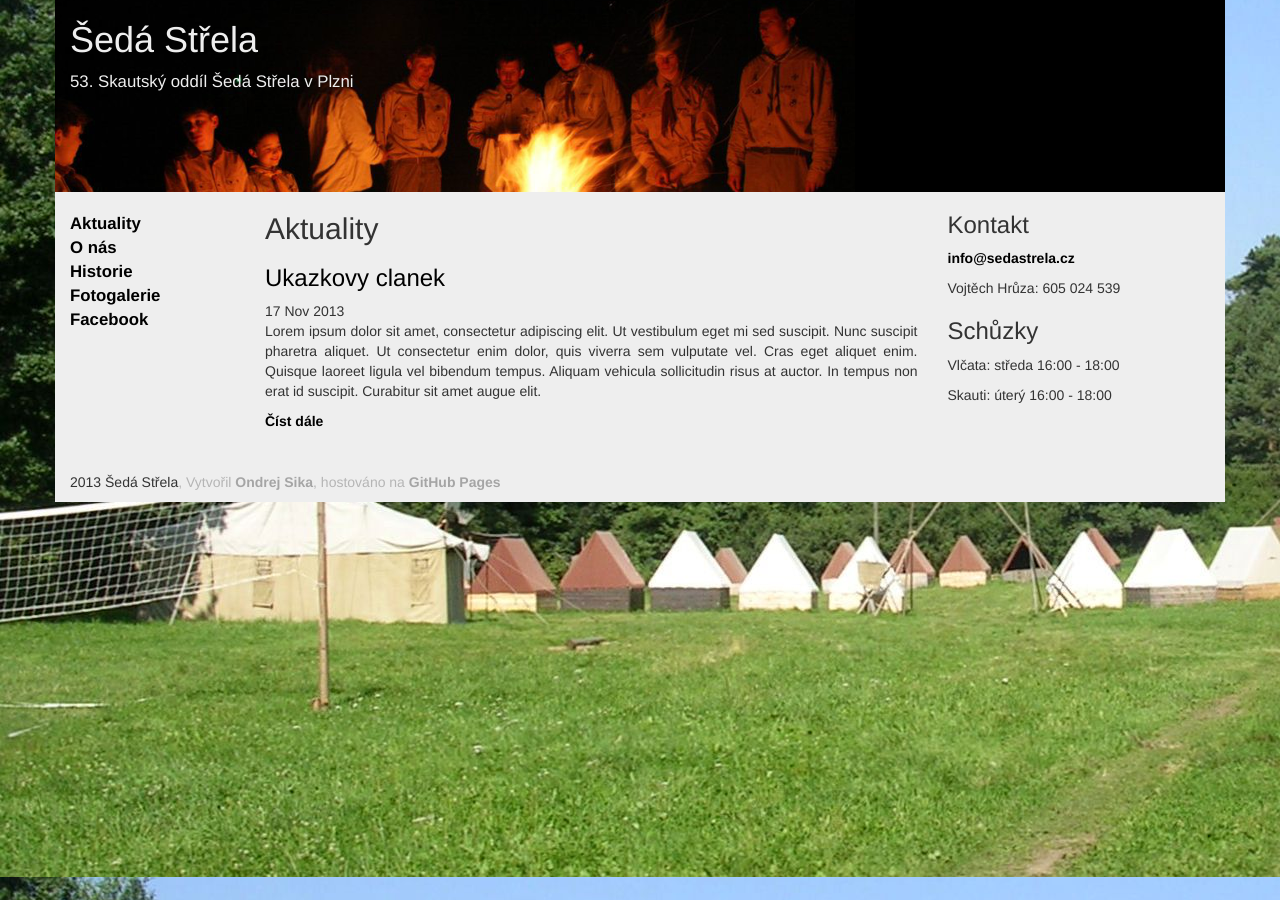
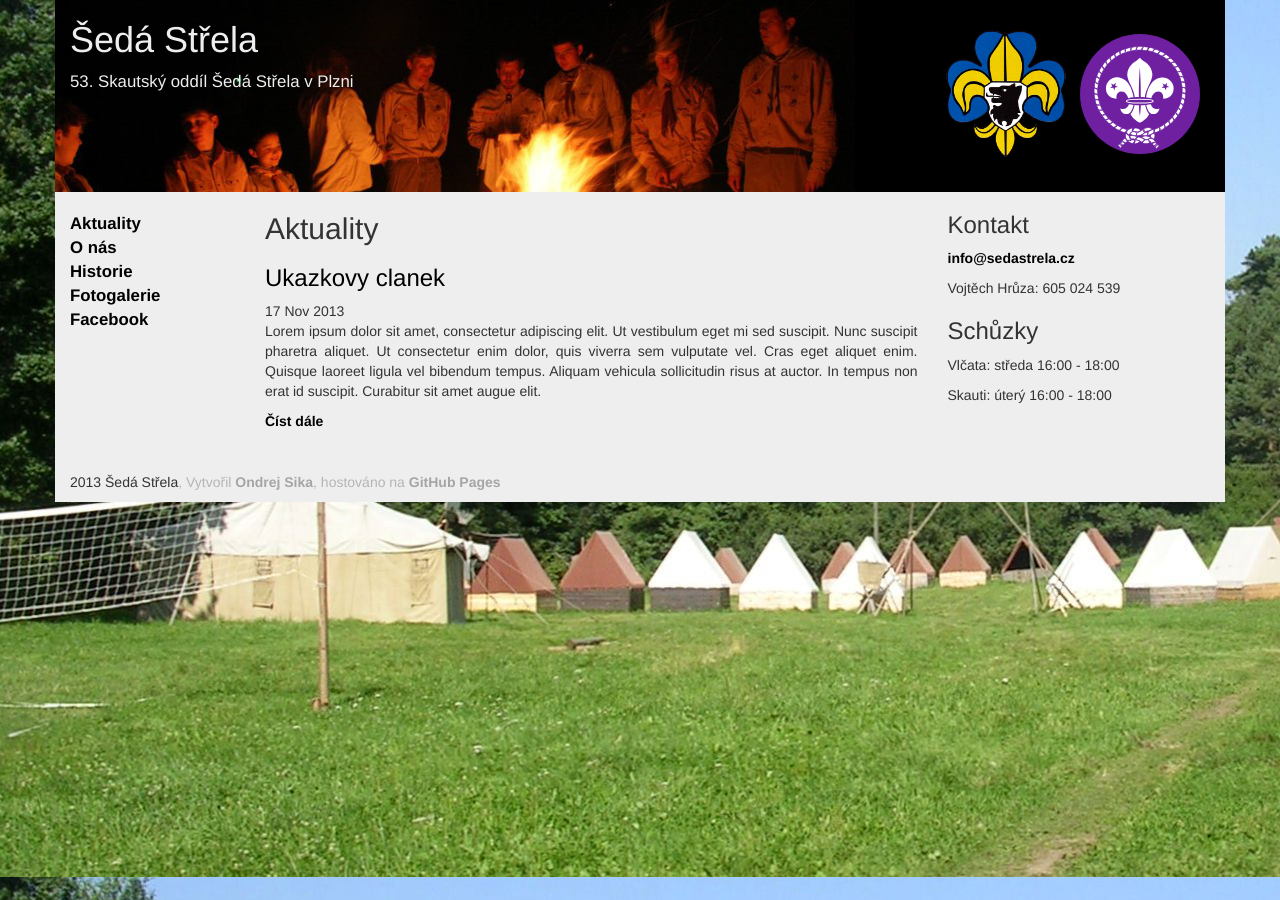
Before and after one commit to ondrejsika/sedastrela-jekyll, a Jekyll site: the page built from index.html, in a window 1280 px wide. Built offline with Jekyll 4.4.1, drawn with Linux system fonts in a browser that asks for light colours; Markdown is read by kramdown in place of the engine named in the settings.

Commit message:
add logos

```diff
--- a/_layouts/base.html
+++ b/_layouts/base.html
@@ -22,8 +22,14 @@
         <div class="container">
             <div class="row" id="header">
                 <div class="col-md-12">
-                    <h1>Šedá Střela</h1>
-                    <p class="description">53. Skautský oddíl Šedá Střela v Plzni</p>
+                    <div style="float:left;">
+                        <h1>Šedá Střela</h1>
+                        <p class="description">53. Skautský oddíl Šedá Střela v Plzni</p>
+                    </div>
+                    <div class="logo-wraper hidden-xs">
+                        <a href="http://www.skaut.cz/" target="blank"><img src="/static/Junak.png"></a>
+                        <a href="http://scout.org/" target="blank"><img src="/static/World_Scout_Emblem_1955.svg"></a>
+                    </div>
                 </div>
             </div>
             <div class="row" id="content">
--- a/static/css/main.css
+++ b/static/css/main.css
@@ -53,3 +53,14 @@ a:hover {
 .opacity30 {
     opacity: 0.3;
 }
+
+#header .logo-wraper {
+    display: inline-block;
+    float: right;
+}
+
+#header .logo-wraper img {
+    margin-top: 30px;
+    margin-right: 10px;
+    width: 120px;
+}
```
Also changed, not shown: static/Junak.png (added), static/World_Scout_Emblem_1955.svg (added).
